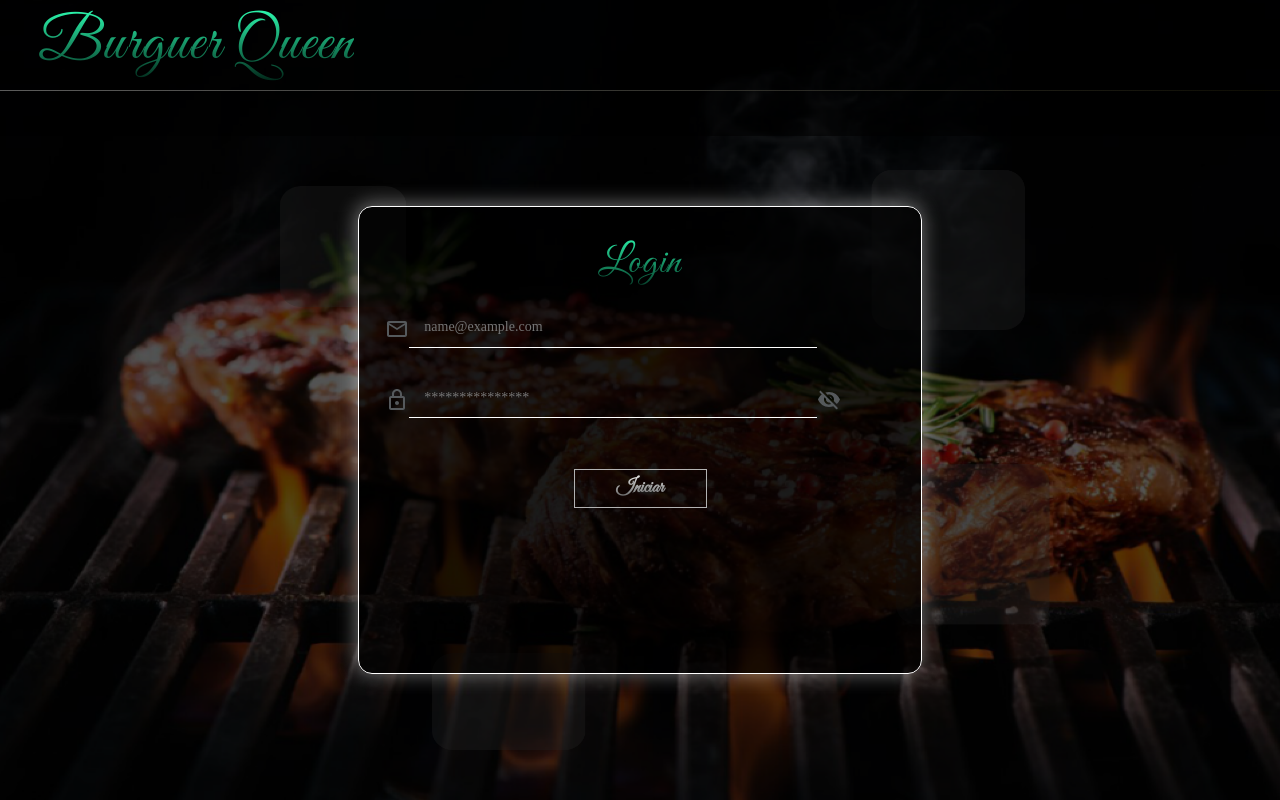
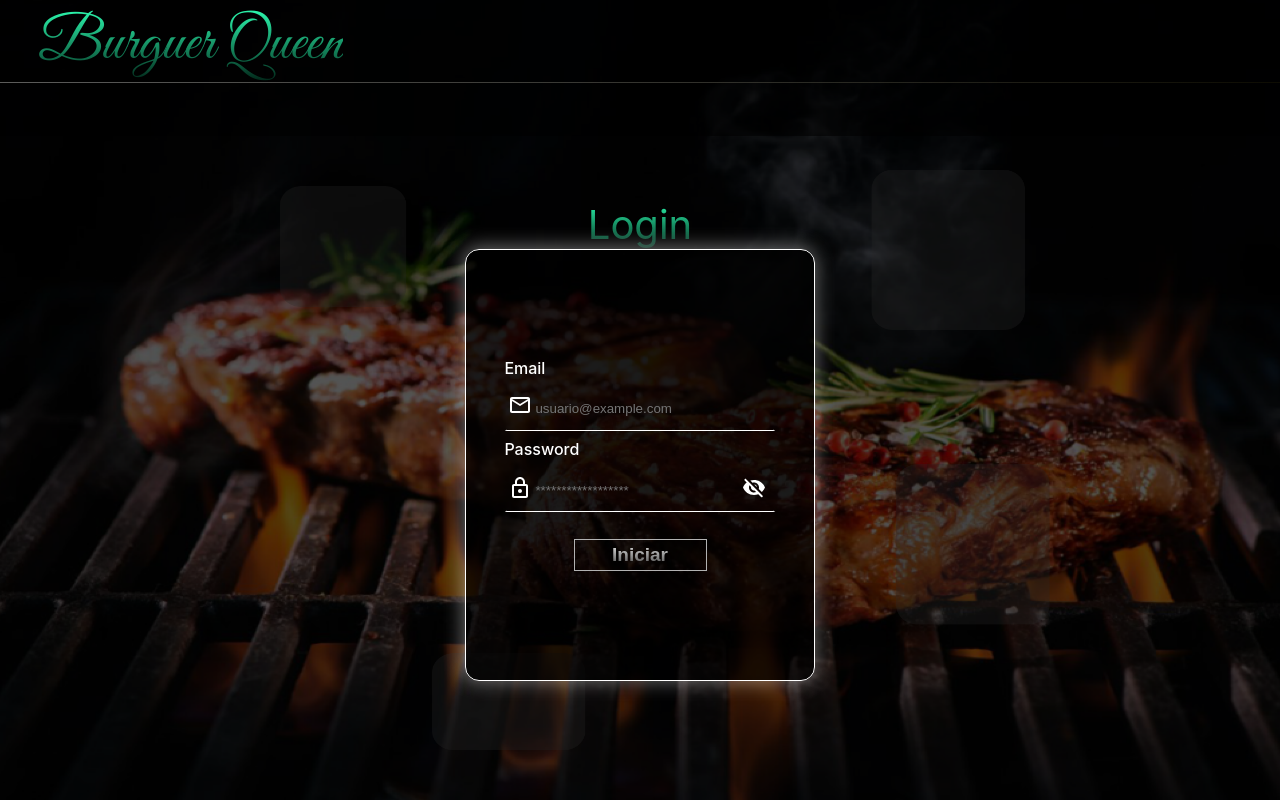
Before and after one commit to nicolmendoza/LIM016-burger-queen-api-client, a React (Create React App) app in the folder burger-queen/: page /login in a window 1280 px wide. Built offline with nearby package versions, Linux system fonts and the light colour scheme.

Commit message:
validaciones de input

```diff
--- a/burger-queen/public/index.html
+++ b/burger-queen/public/index.html
@@ -25,9 +25,9 @@
       work correctly both with client-side routing and a non-root public URL.
       Learn how to configure a non-root public URL by running `npm run build`.
     -->
-    <link rel="stylesheet" href="https://cdn.jsdelivr.net/npm/bootswatch@4.5.2/dist/lux/bootstrap.min.css" integrity="sha384-9+PGKSqjRdkeAU7Eu4nkJU8RFaH8ace8HGXnkiKMP9I9Te0GJ4/km3L1Z8tXigpG" crossorigin="anonymous">
+    <!-- <link rel="stylesheet" href="https://cdn.jsdelivr.net/npm/bootswatch@4.5.2/dist/lux/bootstrap.min.css" integrity="sha384-9+PGKSqjRdkeAU7Eu4nkJU8RFaH8ace8HGXnkiKMP9I9Te0GJ4/km3L1Z8tXigpG" crossorigin="anonymous">
     <script src="https://cdn.jsdelivr.net/npm/bootstrap@5.1.3/dist/js/bootstrap.min.js" integrity="sha384-QJHtvGhmr9XOIpI6YVutG+2QOK9T+ZnN4kzFN1RtK3zEFEIsxhlmWl5/YESvpZ13" crossorigin="anonymous"></script>
-    <script src="https://cdn.jsdelivr.net/npm/bootstrap@5.1.3/dist/js/bootstrap.bundle.min.js" integrity="sha384-ka7Sk0Gln4gmtz2MlQnikT1wXgYsOg+OMhuP+IlRH9sENBO0LRn5q+8nbTov4+1p" crossorigin="anonymous"></script>
+    <script src="https://cdn.jsdelivr.net/npm/bootstrap@5.1.3/dist/js/bootstrap.bundle.min.js" integrity="sha384-ka7Sk0Gln4gmtz2MlQnikT1wXgYsOg+OMhuP+IlRH9sENBO0LRn5q+8nbTov4+1p" crossorigin="anonymous"></script> -->
 
     <title>BURGER QUUEN</title>
   </head>
--- a/burger-queen/src/components/Login.jsx
+++ b/burger-queen/src/components/Login.jsx
@@ -2,8 +2,8 @@ import React, { useState } from "react";
 import axios from "axios";
 import jwtDecode from "jwt-decode";
 import {NavLink} from 'react-router-dom';
-import LockOutlinedIcon from '@mui/icons-material/LockOutlined';
-import EmailOutlinedIcon from '@mui/icons-material/EmailOutlined';
+import ComponentInput from '../utils/input'
+import {Form, Icon, IconEyeClose, IconEye, Lock} from '../style-components/elementos/Form'
 import VisibilityOffRoundedIcon from '@mui/icons-material/VisibilityOffRounded';
 import RemoveRedEyeRoundedIcon from '@mui/icons-material/RemoveRedEyeRounded';
 import '../style-components/login.css';
@@ -11,28 +11,38 @@ import {Button} from '../style-components/components'
 
 const Login = () => {
   const [inputType, setInputType] = useState('password');
+  const initial = {
+    campo: "",
+    valido: null
+  }
+  const [correo, setEmail] = useState('');
+  const [password, setPassword] = useState('');
 
-  const initial = {
-    email: "",
-    password: "",
-  };
+  const expReg = {
+    password: /^.{4,12}$/, // 4 a 12 digitos.
+    correo: /^[a-zA-Z0-9_.+-]+@[a-zA-Z0-9-]+\.[a-zA-Z0-9-.]+$/,
+  }
 
-  const [state, setState] = useState(initial);
+  // const initial = {
+  //   email: "",
+  //   password: "",
+  // };
+
+  // const [state, setState] = useState(initial);
 
   const onSubmitForm = (e) => {
     e.preventDefault();
     const values = {
-      email: state.email,
-      password: state.password,
+      email: correo,
+      password: password,
     };
-    console.log(state);
+    console.log(correo, password);
     axios.post("https://bq-api-2022.herokuapp.com/auth", values)
       .then((response) => {
         const token = response.data.token;
         const decode = jwtDecode(token);
         const rol=(decode.roles.admin===true?"admin":decode.roles.name==="mesera"?"mesera":"cocinera")
         console.log(rol)
-        // localStorage.setItem('rol',rol)
         localStorage.setItem("token", token);
         localStorage.setItem("idUser", decode.uid);
         localStorage.setItem("role", rol);
@@ -44,12 +54,12 @@ const Login = () => {
       })
   };
 
-  const onChangeInput = (e) => {
-    setState((old) => ({
-      ...old,
-      [e.target.name]: e.target.value,
-    }));
-  };
+  // const onChangeInput = (e) => {
+  //   setState((old) => ({
+  //     ...old,
+  //     [e.target.name]: e.target.value,
+  //   }));
+  // };
 
   return (
     <div className="login-full-container">
@@ -57,20 +67,39 @@ const Login = () => {
           <NavLink to="/" aria-label="navlogo" className="navlogo">Burguer Queen</NavLink>
       </nav>
       <div className="loginContainer">
-        <div className="loginContainer-form">
         <p className="tittle-login">Login</p>
-        <form className="login-form" onSubmit={onSubmitForm}>
-          <div className="form-section">
-          <EmailOutlinedIcon aria-label="iconOpen" className="login-eye-icon" />
-            <input
-              type="email"
-              name="email"
-              className="input-form"
-              placeholder="name@example.com"
-              onChange={onChangeInput}
+        <Form action="" onSubmit={onSubmitForm}>
+          <ComponentInput
+            icon={<Icon />}
+            type="text"
+            label="Email"
+            placeholder="usuario@example.com"
+            name="email"
+            error="El correo debe cumplir con el siguiente formato usuario@example.com"
+            expReg = {expReg.correo}
+            estado={correo}
+            changeState={setEmail}
+          />
+          <ComponentInput
+            icon={<Lock/>}
+            type={inputType}
+            label="Password"
+            placeholder="******************"
+            name="password"
+            error="La contraseña debe de tener entre 4 y 16 digitos"
+            expReg = {expReg.password}
+            estado={password}
+            changeState={setPassword}
+            eye={inputType === 'password'
+            ? <IconEye onClick={() => setInputType('text')}/>
+            : <IconEyeClose onClick={() => setInputType('password')} />}
             />
-          </div>
-          <div className="form-section">
+
+            {/* {inputType === 'password'
+            ? <IconEye onClick={() => setInputType('text')}/>
+            : <IconEyeClose onClick={() => setInputType('password')}/>} */}
+
+          {/* <div className="form-section">
             <LockOutlinedIcon aria-label="iconOpen" className="login-eye-icon" />
             <input
               type={inputType}
@@ -83,12 +112,11 @@ const Login = () => {
             {inputType === 'password'
                 ? <VisibilityOffRoundedIcon onClick={() => setInputType('text')} aria-label="iconOpen" className="login-eye-icon" />
                 : <RemoveRedEyeRoundedIcon onClick={() => setInputType('password')} aria-label="iconClose" className="login-eye-icon" />}
-          </div>
+          </div> */}
           <div className="container-btn">
             <Button type="submit" className="btn-login"> Iniciar </Button>
           </div>
-        </form>
-        </div>
+        </Form>
       </div>
     </div>
   );
--- /dev/null
+++ b/burger-queen/src/style-components/elementos/Form.js
@@ -0,0 +1,102 @@
+import styled, {css} from 'styled-components';
+import EmailOutlinedIcon from '@mui/icons-material/EmailOutlined';
+import VisibilityOffRoundedIcon from '@mui/icons-material/VisibilityOffRounded';
+import RemoveRedEyeRoundedIcon from '@mui/icons-material/RemoveRedEyeRounded';
+import LockOutlinedIcon from '@mui/icons-material/LockOutlined';
+
+const colors = {
+    background: "#000000ad",
+    border: "#fff",
+    error: "#bb2929",
+    success: "#1ed12d",
+    shadow: "rgb(255 255 255 / 43%)",
+    letter:"white"
+}
+
+export const Form = styled.form`
+    display:flex;
+    flex-direction:column;
+    justify-content:center;
+    background-color: ${colors.background};
+    height: 60%;
+    border-radius: 14px;
+    border: 1px solid ${colors.border};
+    box-shadow: -1px -1px 20px 1px ${colors.shadow} ;
+    padding: 3%;
+    width: 350px
+`
+export const Label = styled.label`
+    color:${colors.letter};
+    font-weight:500;
+    min-height:40px;
+    cursor:pointer
+`
+
+export const GroupInput = styled.div`
+    position: relative;
+    z-index:90
+`
+
+export const Input = styled.input`
+    width: 100%;
+    height: 45px;
+    margin: 3% 0px;
+    border-radius: 3px;
+    line-height: 45px;
+    background: none;
+    padding: 0px 30px 0px 29px;
+    border: 2px solid transparent;
+    border-bottom: 1px solid ${colors.border};
+    color: #d4d4d4a8;
+    transition: 0.3s ease all;
+
+    ${props => props.valid === 'false' && css `
+        border: 2px solid ${colors.error} !important;
+    `}
+`
+
+export const LeyendaError = styled.p`
+    font-size: 12px;
+    margin-bottom: 0;
+    color: ${colors.error};
+    display:none
+
+    ${props => props.valid === 'false' && css `
+        display:block
+    `}
+`
+export const Icon = styled(EmailOutlinedIcon)`
+    color:white;
+    font-size: 18px;
+    position:absolute;
+    left: 4px;
+    z-index:100;
+    bottom: 22px
+`
+
+export const IconEye = styled(VisibilityOffRoundedIcon)`
+    color:white;
+    font-size: 18px;
+    position:absolute;
+    right: 10px;
+    z-index:100;
+    bottom: 20px
+`
+
+export const IconEyeClose = styled(RemoveRedEyeRoundedIcon)`
+    color:white;
+    font-size: 18px;
+    position:absolute;
+    right: 10px;
+    z-index:100;
+    bottom: 20px
+`
+
+export const Lock = styled(LockOutlinedIcon)`
+    color:white;
+    font-size: 18px;
+    position:absolute;
+    left: 4px;
+    z-index:100;
+    bottom: 20px
+`
--- a/burger-queen/src/style-components/login.css
+++ b/burger-queen/src/style-components/login.css
@@ -5,7 +5,6 @@
     margin: 0;
     min-height: 100vh;
     width: 100%;
-    font-family: 'Great Vibes', cursive;
   }
 
 .navContainer{
@@ -25,11 +24,13 @@
 .loginContainer {
     position: absolute;
     display: flex;
-    top:10%;
+    top: 10%;
     height: 90vh;
     width: 100%;
     align-items: center;
     justify-content: center;
+    flex-direction: column;
+    /* margin: auto; */
 }
 
 .loginContainer-form{
--- /dev/null
+++ b/burger-queen/src/utils/input.jsx
@@ -0,0 +1,50 @@
+import React, {useState}from "react";
+import EmailOutlinedIcon from '@mui/icons-material/EmailOutlined';
+import {Label, Input, GroupInput, LeyendaError, Icon} from '../style-components/elementos/Form'
+
+const ComponentInput = ({icon,type, label, placeholder, name, error, expReg, estado, changeState, eye }) => {
+
+  const [valid, setValid] = useState('');
+
+  const  onChange = (e) =>{
+    changeState(e.target.value)
+  }
+
+  const validation = () => {
+    if (expReg) {
+      if(expReg.test(estado)) {
+        console.log('true')
+        setValid('true')
+      } else {
+        setValid('false')
+        console.log('false')
+      }
+    }
+  }
+
+
+
+  return (
+        <div className="form-section">
+            <Label htmlFor={name}>{label}</Label>
+            <GroupInput>
+              {icon}
+              <Input
+                type={type}
+                name={name}
+                placeholder={placeholder}
+                id={name}
+                value={estado}
+                onChange={onChange}
+                onKeyUp = {validation}
+                onBlur = {validation}
+                valid={valid}
+              />
+              {eye}
+            </GroupInput>
+            <LeyendaError valid={valid}>{error}</LeyendaError>
+          </div>
+    )
+}
+
+export default ComponentInput
```
